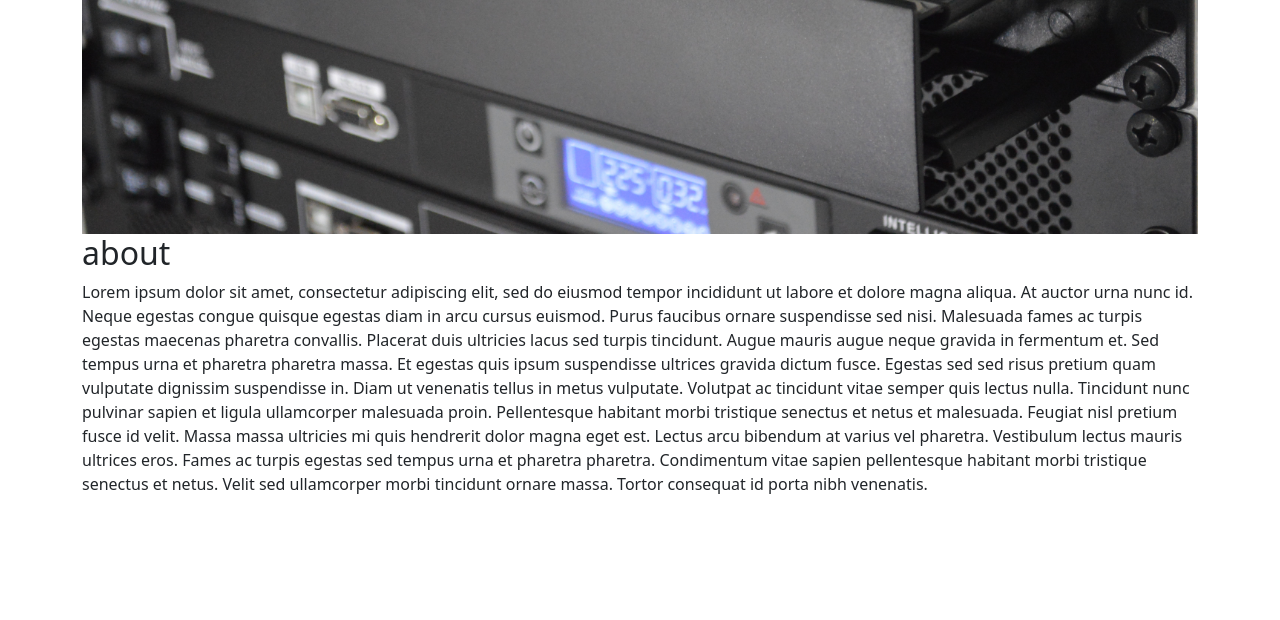
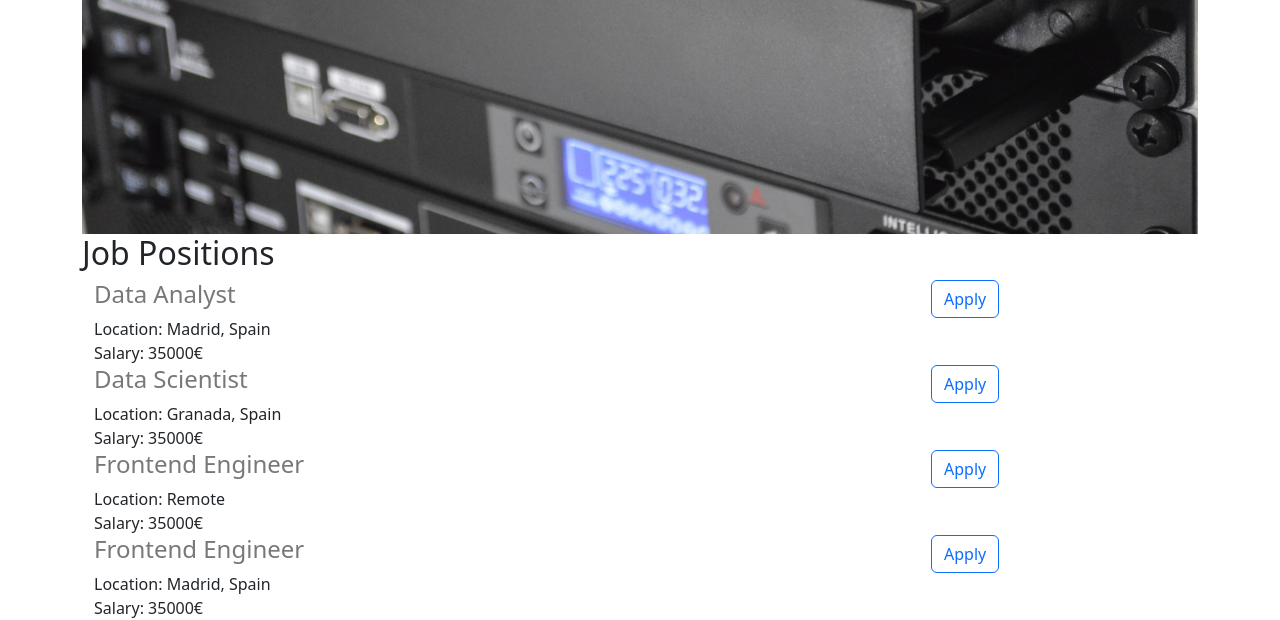
Before and after one commit to acligeon/web-development-python, a Flask app: page / in a window 1280 px wide. Shown: the part 564-1184 px from the top of the page. Before the commit the page ends 1076 px from the top, so only its background shows below. Run offline with Flask 2, Linux system fonts and the light colour scheme.

Commit message:
Added new page jobitem.html

```diff
--- a/app.py
+++ b/app.py
@@ -1,10 +1,41 @@
-from flask import Flask, render_template
+from flask import Flask, render_template, jsonify
 
 app = Flask(__name__)
 
+JOBS = [
+  {
+    'id': 1,
+    'title': "Data Analyst",
+    'location': 'Madrid, Spain',
+    'salary': '35000€'
+  },
+  {
+    'id': 2,
+    'title': "Data Scientist",
+    'location': 'Granada, Spain',
+    'salary': '35000€'
+  },
+  {
+    'id': 3,
+    'title': "Frontend Engineer",
+    'location': 'Remote',
+    'salary': '35000€'
+  },
+  {
+    'id': 3,
+    'title': "Frontend Engineer",
+    'location': 'Madrid, Spain',
+    'salary': '35000€'
+  }
+]
+
 @app.route("/")
 def hello_world():
-  return render_template('home.html')
+  return render_template('home.html',jobs=JOBS)
+
+@app.route("/api/jobs")
+def list_jobs():
+  return jsonify(JOBS)
 
 if __name__=="__main__":
   app.run(host='0.0.0.0',debug=True)
--- a/templates/home.html
+++ b/templates/home.html
@@ -16,11 +16,12 @@
     <div class="container">
     <h1>Hello there, you'll learn about flask projects.</h1>
     <img class="img-fluid" id="banner" src="static/banner.jpg">
-    <h2> about </h2>
-   <p>Lorem ipsum dolor sit amet, consectetur adipiscing elit, sed do eiusmod tempor incididunt ut labore et dolore magna aliqua. At auctor urna nunc id. Neque egestas congue quisque egestas diam in arcu cursus euismod. Purus faucibus ornare suspendisse sed nisi. Malesuada fames ac turpis egestas maecenas pharetra convallis. Placerat duis ultricies lacus sed turpis tincidunt. Augue mauris augue neque gravida in fermentum et. Sed tempus urna et pharetra pharetra massa. Et egestas quis ipsum suspendisse ultrices gravida dictum fusce. Egestas sed sed risus pretium quam vulputate dignissim suspendisse in. Diam ut venenatis tellus in metus vulputate. Volutpat ac tincidunt vitae semper quis lectus nulla.
-
-Tincidunt nunc pulvinar sapien et ligula ullamcorper malesuada proin. Pellentesque habitant morbi tristique senectus et netus et malesuada. Feugiat nisl pretium fusce id velit. Massa massa ultricies mi quis hendrerit dolor magna eget est. Lectus arcu bibendum at varius vel pharetra. Vestibulum lectus mauris ultrices eros. Fames ac turpis egestas sed tempus urna et pharetra pharetra. Condimentum vitae sapien pellentesque habitant morbi tristique senectus et netus. Velit sed ullamcorper morbi tincidunt ornare massa. Tortor consequat id porta nibh venenatis.
-</p>
-</div>
+    <h2>Job Positions</h2>
+  <div>
+    {% for job in jobs %}
+       {% include 'jobitem.html' %}
+    {% endfor %}
+  </div>
+  </div>
   </body>
 </html>
--- /dev/null
+++ b/templates/jobitem.html
@@ -0,0 +1,18 @@
+<div class="container">
+  <div class="row">
+    <div class="col-9">
+      <h4 style="color:rgb(120,120,120)">
+        {{job['title']}}
+      </h4>
+      <div>
+        Location: {{job['location']}}
+      </div>
+      <div>
+        Salary: {{job['salary']}}
+      </div>
+    </div>
+    <div class="col-3">
+      <button type="button" class="btn btn-outline-primary">Apply</button>
+    </div>
+  </div>
+</div>
```
